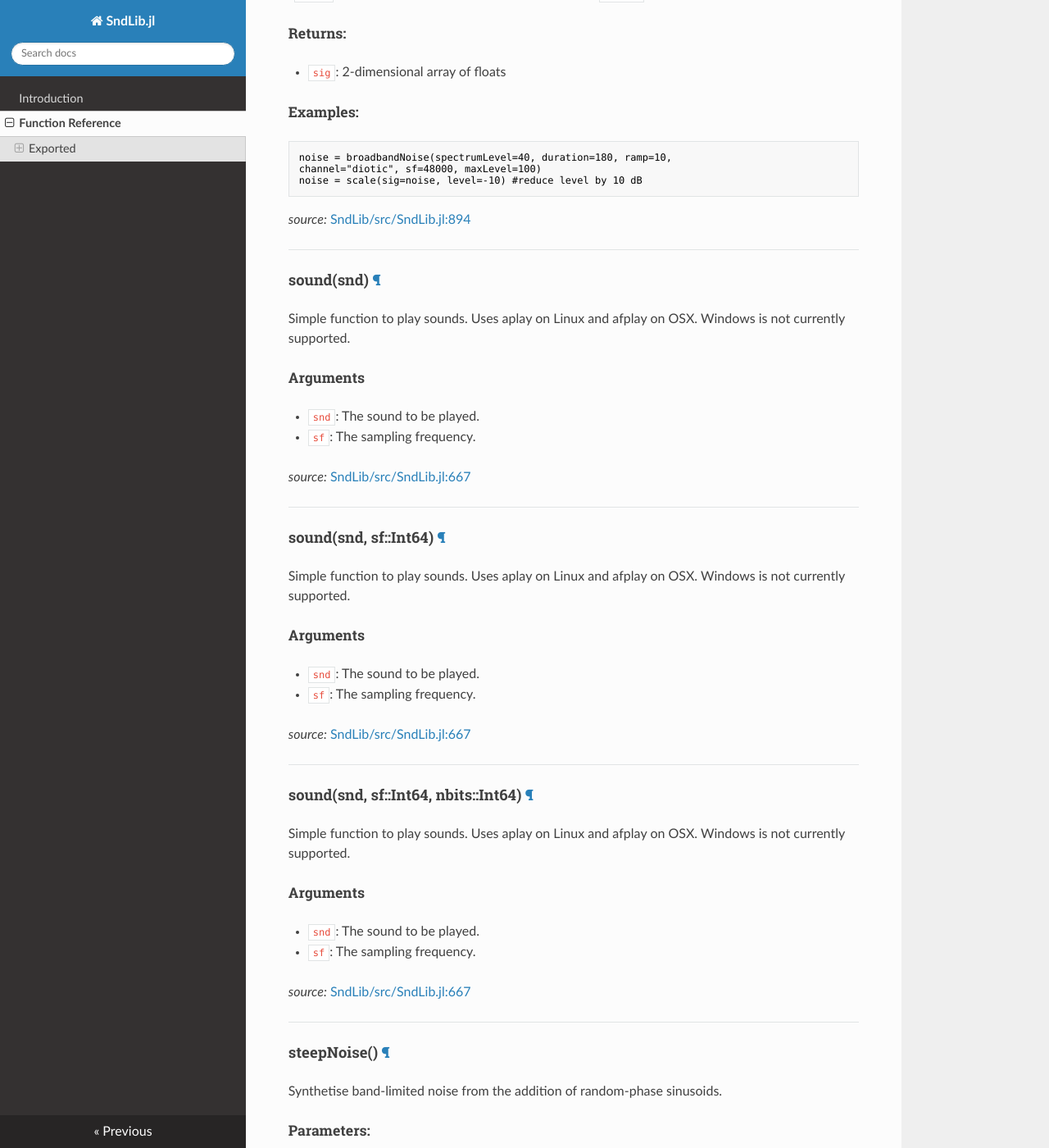
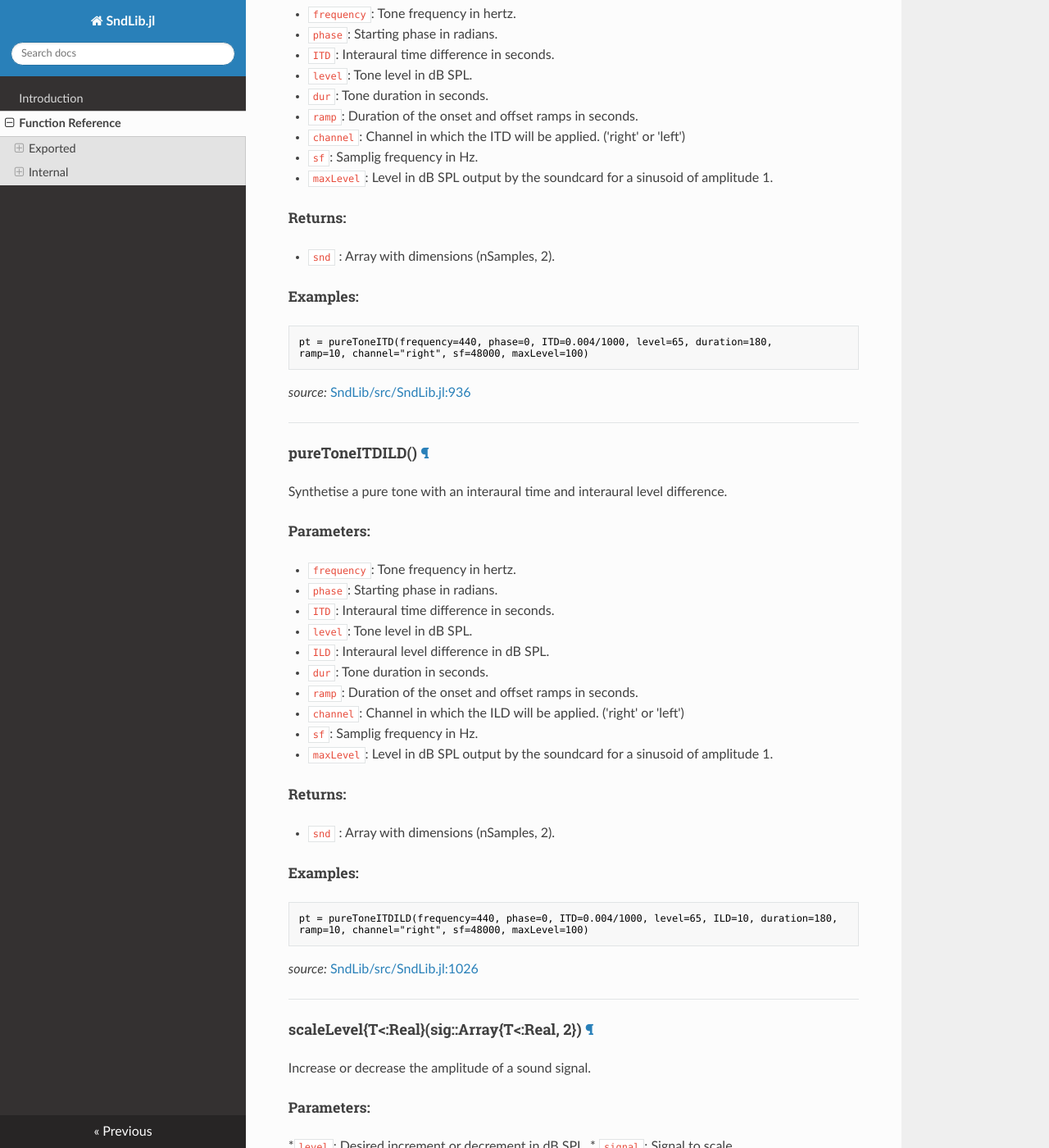
Before and after one commit to sam81/SndLib.jl, an MkDocs documentation site: the page built from docs/API.md, in a window 1280 px wide and 1400 px high, scrolled down 9979 px. Shown: the whole window at 82% size. Built offline with MkDocs 1.6.1, drawn with Linux system fonts in a browser that asks for light colours; nearby versions of some CDN libraries; old or Windows-style settings are respelled for this version of MkDocs; some of the changed text lies outside the part shown.

Commit message:
Added ERB utilities

````diff
--- a/docs/API.md
+++ b/docs/API.md
@@ -130,12 +130,12 @@
 ramp=10, channel="right", sf=48000, maxLevel=100)
 snd2 = pureTone(frequency=880, phase=0, level=65, duration=180,
 ramp=10, channel="right", sf=48000, maxLevel=100)
-snd = addSounds(snd1=snd1, snd2=snd2, delay=100, sf=48000)
+snd = addSounds(snd1=snd1, snd2=snd2, delay=1, sf=48000)
 ```
 
 
 *source:*
-[SndLib/src/SndLib.jl:59](file:///home/sam/.julia/v0.3/SndLib/src/SndLib.jl)
+[SndLib/src/SndLib.jl:62](file:///home/sam/.julia/v0.3/SndLib/src/SndLib.jl)
 
 ---
 
@@ -423,13 +423,13 @@
 ##### Examples:
 
 ```julia
-pt = pureToneITD(frequency=440, phase=0, ITD=0.004/1000, level=65, duration=180,
+pt = pureToneILD(frequency=440, phase=0, level=65, ILD=10, duration=180,
 ramp=10, channel="right", sf=48000, maxLevel=100)
 ```
 
 
 *source:*
-[SndLib/src/SndLib.jl:774](file:///home/sam/.julia/v0.3/SndLib/src/SndLib.jl)
+[SndLib/src/SndLib.jl:841](file:///home/sam/.julia/v0.3/SndLib/src/SndLib.jl)
 
 ---
 
@@ -462,7 +462,41 @@
 
 
 *source:*
-[SndLib/src/SndLib.jl:820](file:///home/sam/.julia/v0.3/SndLib/src/SndLib.jl)
+[SndLib/src/SndLib.jl:890](file:///home/sam/.julia/v0.3/SndLib/src/SndLib.jl)
+
+---
+
+<a id="method__puretoneipdild.1" class="lexicon_definition"></a>
+#### pureToneIPDILD() [¶](#method__puretoneipdild.1)
+Synthetise a pure tone with an interaural phase and interaural level difference.
+
+##### Parameters:
+
+* `frequency`: Tone frequency in hertz.
+* `phase`: Starting phase in radians.
+* `IPD`: Interaural phase difference in radians.
+* `level`: Tone level in dB SPL.
+* `ILD`: Interaural level difference in dB SPL.
+* `dur`: Tone duration in seconds.
+* `ramp`: Duration of the onset and offset ramps in seconds.
+* `channel`: Channel in which the ILD will be applied.  ('right' or 'left')
+* `sf`: Samplig frequency in Hz.
+* `maxLevel`: Level in dB SPL output by the soundcard for a sinusoid of amplitude 1.
+
+##### Returns:
+
+* `snd` : Array with dimensions (nSamples, 2).
+
+##### Examples:
+
+```julia
+pt = pureToneIPDILD(frequency=440, phase=0, IPD=pi/2, level=65, ILD=10, duration=180,
+ramp=10, channel="right", sf=48000, maxLevel=100)
+```
+
+
+*source:*
+[SndLib/src/SndLib.jl:977](file:///home/sam/.julia/v0.3/SndLib/src/SndLib.jl)
 
 ---
 
@@ -495,7 +529,41 @@
 
 
 *source:*
-[SndLib/src/SndLib.jl:863](file:///home/sam/.julia/v0.3/SndLib/src/SndLib.jl)
+[SndLib/src/SndLib.jl:936](file:///home/sam/.julia/v0.3/SndLib/src/SndLib.jl)
+
+---
+
+<a id="method__puretoneitdild.1" class="lexicon_definition"></a>
+#### pureToneITDILD() [¶](#method__puretoneitdild.1)
+Synthetise a pure tone with an interaural time and interaural level difference.
+
+##### Parameters:
+
+* `frequency`: Tone frequency in hertz.
+* `phase`: Starting phase in radians.
+* `ITD`: Interaural time difference in seconds.
+* `level`: Tone level in dB SPL.
+* `ILD`: Interaural level difference in dB SPL.
+* `dur`: Tone duration in seconds.
+* `ramp`: Duration of the onset and offset ramps in seconds.
+* `channel`: Channel in which the ILD will be applied.  ('right' or 'left')
+* `sf`: Samplig frequency in Hz.
+* `maxLevel`: Level in dB SPL output by the soundcard for a sinusoid of amplitude 1.
+
+##### Returns:
+
+* `snd` : Array with dimensions (nSamples, 2).
+
+##### Examples:
+
+```julia
+pt = pureToneITDILD(frequency=440, phase=0, ITD=0.004/1000, level=65, ILD=10, duration=180,
+ramp=10, channel="right", sf=48000, maxLevel=100)
+```
+
+
+*source:*
+[SndLib/src/SndLib.jl:1026](file:///home/sam/.julia/v0.3/SndLib/src/SndLib.jl)
 
 ---
 
@@ -522,12 +590,12 @@
 
 
 *source:*
-[SndLib/src/SndLib.jl:894](file:///home/sam/.julia/v0.3/SndLib/src/SndLib.jl)
+[SndLib/src/SndLib.jl:1058](file:///home/sam/.julia/v0.3/SndLib/src/SndLib.jl)
 
 ---
 
 <a id="method__sound.1" class="lexicon_definition"></a>
-#### sound(snd) [¶](#method__sound.1)
+#### sound{T<:Real}(snd::Array{T<:Real, 2}) [¶](#method__sound.1)
 Simple function to play sounds. Uses aplay on Linux and afplay on OSX.
 Windows is not currently supported.
 
@@ -539,12 +607,12 @@
 
 
 *source:*
-[SndLib/src/SndLib.jl:667](file:///home/sam/.julia/v0.3/SndLib/src/SndLib.jl)
+[SndLib/src/SndLib.jl:730](file:///home/sam/.julia/v0.3/SndLib/src/SndLib.jl)
 
 ---
 
 <a id="method__sound.2" class="lexicon_definition"></a>
-#### sound(snd, sf::Int64) [¶](#method__sound.2)
+#### sound{T<:Real}(snd::Array{T<:Real, 2}, sf::Int64) [¶](#method__sound.2)
 Simple function to play sounds. Uses aplay on Linux and afplay on OSX.
 Windows is not currently supported.
 
@@ -556,12 +624,12 @@
 
 
 *source:*
-[SndLib/src/SndLib.jl:667](file:///home/sam/.julia/v0.3/SndLib/src/SndLib.jl)
+[SndLib/src/SndLib.jl:730](file:///home/sam/.julia/v0.3/SndLib/src/SndLib.jl)
 
 ---
 
 <a id="method__sound.3" class="lexicon_definition"></a>
-#### sound(snd, sf::Int64, nbits::Int64) [¶](#method__sound.3)
+#### sound{T<:Real}(snd::Array{T<:Real, 2}, sf::Int64, nbits::Int64) [¶](#method__sound.3)
 Simple function to play sounds. Uses aplay on Linux and afplay on OSX.
 Windows is not currently supported.
 
@@ -573,13 +641,12 @@
 
 
 *source:*
-[SndLib/src/SndLib.jl:667](file:///home/sam/.julia/v0.3/SndLib/src/SndLib.jl)
+[SndLib/src/SndLib.jl:730](file:///home/sam/.julia/v0.3/SndLib/src/SndLib.jl)
 
 ---
 
 <a id="method__steepnoise.1" class="lexicon_definition"></a>
 #### steepNoise() [¶](#method__steepnoise.1)
-
 Synthetise band-limited noise from the addition of random-phase
 sinusoids.
 
@@ -608,4 +675,36 @@
 
 
 *source:*
-[SndLib/src/SndLib.jl:932](file:///home/sam/.julia/v0.3/SndLib/src/SndLib.jl)
+[SndLib/src/SndLib.jl:1098](file:///home/sam/.julia/v0.3/SndLib/src/SndLib.jl)
+
+## Internal
+
+---
+
+<a id="method__erbdistance.1" class="lexicon_definition"></a>
+#### ERBDistance(f1::Real, f2::Real) [¶](#method__erbdistance.1)
+Compute the distance in equivalent rectangular bandwiths (ERBs)
+between the frequencies `f1` and `f2`.
+
+##### Parameters
+
+* `f1`: frequency 1 in Hz
+* `f2`: frequency 2 in Hz
+
+##### Returns
+
+* `deltaERB`: distance between f1 and f2 in ERBs.
+
+##### References
+
+.. [GM] Glasberg, B. R., & Moore, B. C. J. (1990). Derivation of auditory filter shapes from notched-noise data. Hear. Res., 47(1-2), 103–38.
+
+##### Examples
+
+```julia
+ERBDistance(1000, 1200)
+```
+
+
+*source:*
+[SndLib/src/SndLib.jl:545](file:///home/sam/.julia/v0.3/SndLib/src/SndLib.jl)
````
Also changed, not shown: other parts of docs/API.md (+11 -11 lines), 3 other files.
